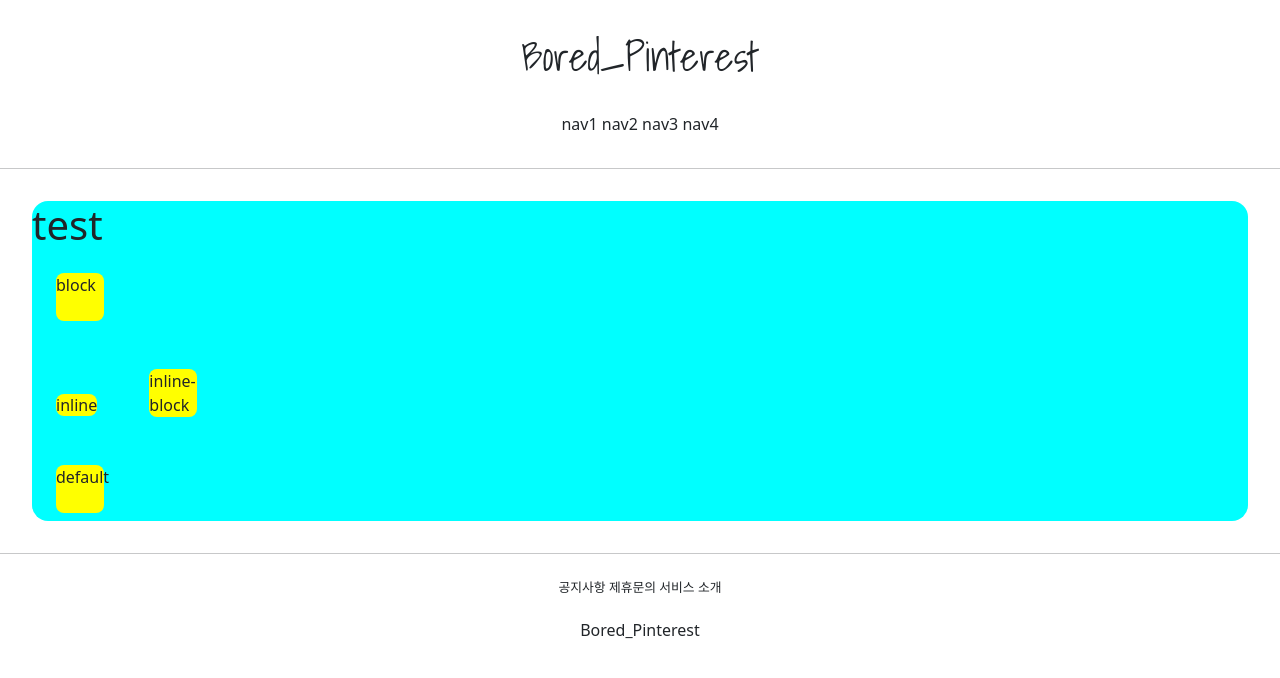
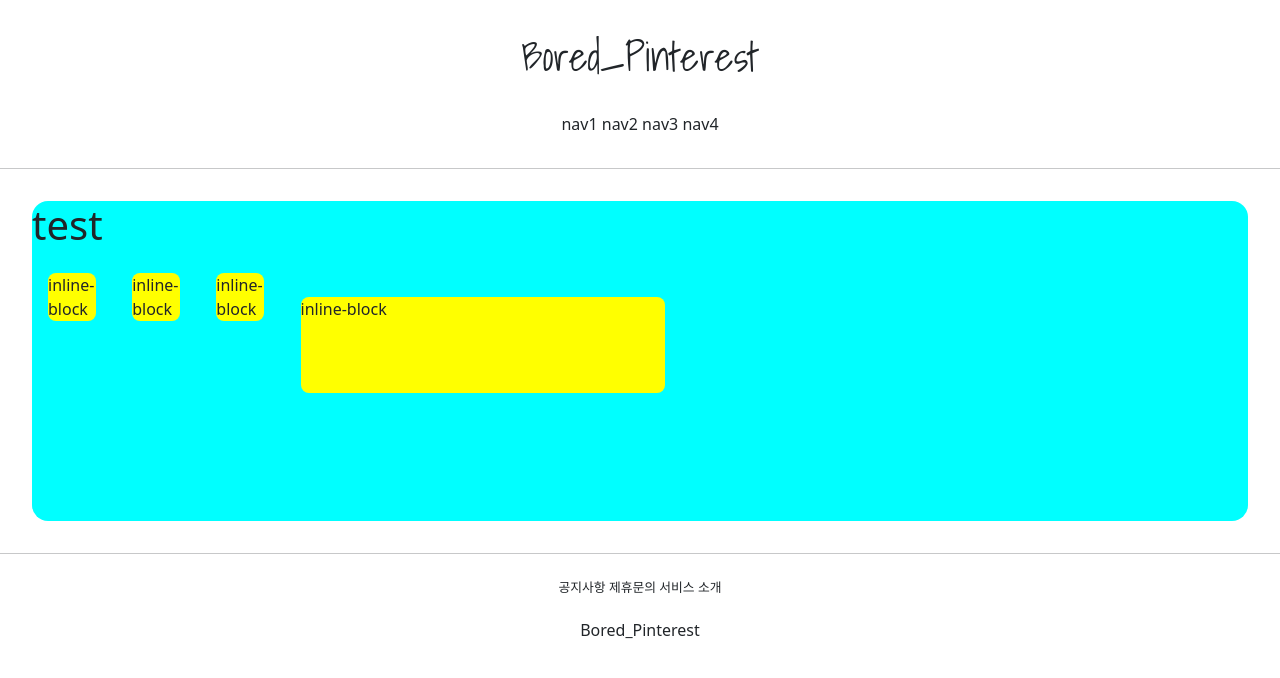
Before and after one commit to boredjuju/gis_django_1, a Django app: page /accounts/hello_world/ in a window 1280 px wide. Shown: the top 678 px of the page. Run offline with Django 3.2, Linux system fonts and the light colour scheme; parts of the project's set-up code (start-up, migrations or seed data) failed here and were passed over.

Commit message:
7/6 gis django class commit 2

```diff
--- a/accountapp/templates/accountapp/hello_world.html
+++ b/accountapp/templates/accountapp/hello_world.html
@@ -9,19 +9,21 @@
             background-color: yellow;
             height: 48px;
             width: 48px;
-            margin: 1.5rem;
+            margin: 1rem;
             border-radius: .5rem;
         }
     </style>
 
-    <div style="height: 20rem; background-color: aqua; border-radius: 1rem; margin: 2rem">
+    <div style="height: 20rem; background-color: aqua; border-radius: 1rem; margin: 2rem;
+                overflow: hidden">
         <h1>test</h1>
 
-        <div class="testing" style="display: block">block</div>
-        <div class="testing" style="display: inline">inline</div>
+
         <div class="testing" style="display: inline-block">inline-block</div>
-        <div class="testing" style="display: none">none</div>
-        <div class="testing">default</div>
+        <div class="testing" style="display: inline-block; width: 3rem; height: 3rem">inline-block</div>
+        <div class="testing" style="display: inline-block; width: 3em; height: 3em">inline-block</div>
+        <div class="testing" style="display: inline-block; width: 30%; height: 30%">inline-block</div>
+
 
 
 
```
